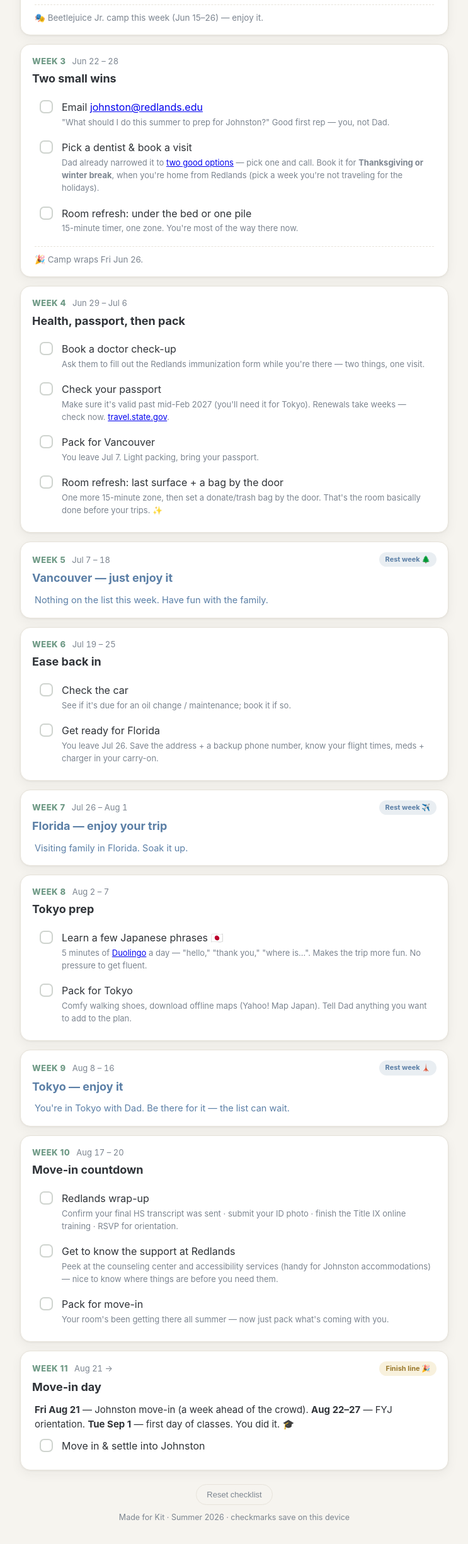
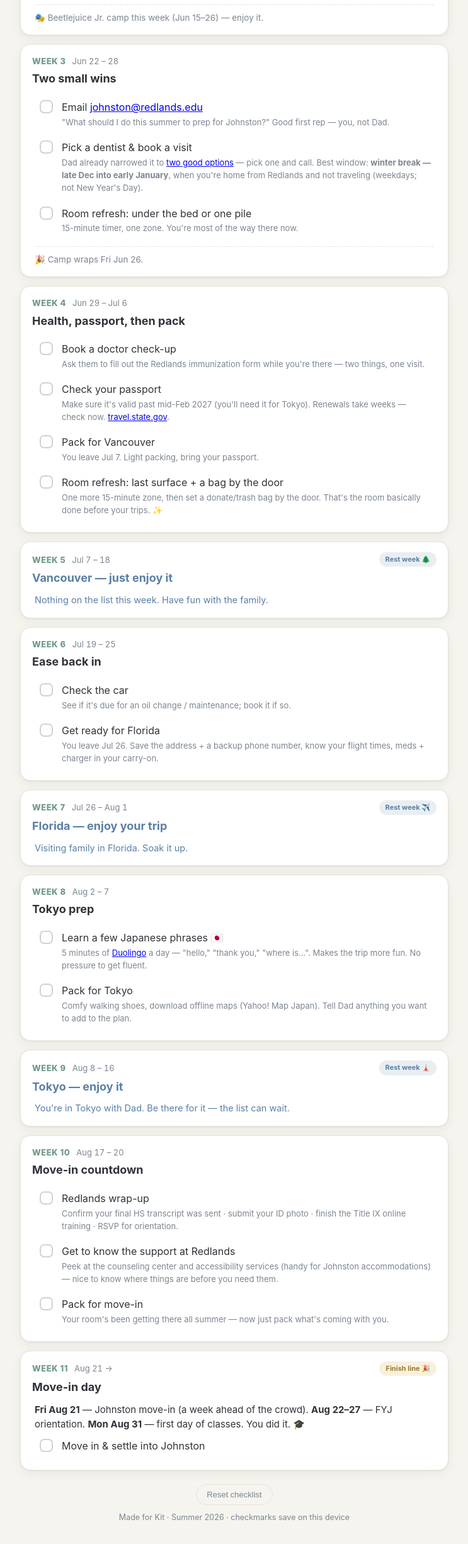
Before and after one commit to aspen404/share, a plain HTML site: page kit-summer/index.html in a window 1280 px wide. Shown: the part 902-3354 px from the top of the page at 63% size, without its empty margins (268-1011 px from the left). Drawn offline with Linux system fonts and the light colour scheme.

Commit message:
Dentist task: name winter-break window; fix fall-start date
Dentist visit targeted for winter break (local copy: Dec 28–Jan 8, after
the family trip, before spring classes; public copy kept generic per the
privacy trim). Also corrected first day of classes Sep 1 -> Mon Aug 31
to match the official Redlands CAS calendar.

Co-Authored-By: Claude Opus 4.8 (1M context) <noreply@anthropic.com>

```diff
--- a/kit-summer/index.html
+++ b/kit-summer/index.html
@@ -94,7 +94,7 @@
     <div class="wk-head"><span class="wk-num">Week 3</span><span class="wk-dates">Jun 22 – 28</span></div>
     <h3 class="wk-theme">Two small wins</h3>
     <label class="item"><input type="checkbox" data-k="johnston"><span class="txt">Email <a href="mailto:johnston@redlands.edu">johnston@redlands.edu</a><small>"What should I do this summer to prep for Johnston?" Good first rep — you, not Dad.</small></span></label>
-    <label class="item"><input type="checkbox" data-k="dentist"><span class="txt">Pick a dentist & book a visit<small>Dad already narrowed it to <a href="https://aspen404.github.io/share/dentists/" target="_blank" rel="noopener">two good options</a> — pick one and call. Book it for <b>Thanksgiving or winter break</b>, when you're home from Redlands (pick a week you're not traveling for the holidays).</small></span></label>
+    <label class="item"><input type="checkbox" data-k="dentist"><span class="txt">Pick a dentist & book a visit<small>Dad already narrowed it to <a href="https://aspen404.github.io/share/dentists/" target="_blank" rel="noopener">two good options</a> — pick one and call. Best window: <b>winter break — late Dec into early January</b>, when you're home from Redlands and not traveling (weekdays; not New Year's Day).</small></span></label>
     <label class="item"><input type="checkbox" data-k="room3"><span class="txt">Room refresh: under the bed or one pile<small>15-minute timer, one zone. You're most of the way there now.</small></span></label>
     <p class="wk-foot">🎉 Camp wraps Fri Jun 26.</p>
   </div>
@@ -159,7 +159,7 @@
   <div class="wk" data-start="2026-08-21" data-end="2026-09-02">
     <div class="wk-head"><span class="wk-num">Week 11</span><span class="wk-dates">Aug 21 →</span><span class="badge finish">Finish line 🎉</span></div>
     <h3 class="wk-theme">Move-in day</h3>
-    <p class="finishnote"><b>Fri Aug 21</b> — Johnston move-in (a week ahead of the crowd). <b>Aug 22–27</b> — FYJ orientation. <b>Tue Sep 1</b> — first day of classes. You did it. 🎓</p>
+    <p class="finishnote"><b>Fri Aug 21</b> — Johnston move-in (a week ahead of the crowd). <b>Aug 22–27</b> — FYJ orientation. <b>Mon Aug 31</b> — first day of classes. You did it. 🎓</p>
     <label class="item"><input type="checkbox" data-k="movein"><span class="txt">Move in & settle into Johnston</span></label>
   </div>
 
```
